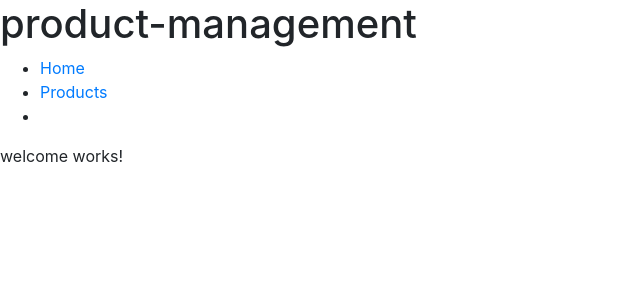
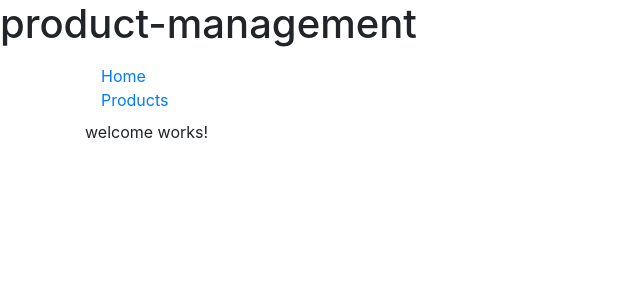
Before and after one commit to gahbnahs/angular-product-management, an Angular app: page /home in a window 1280 px wide. Shown: the top 300 px of the page, without its empty margins (0-640 px from the left). Built offline with nearby package versions, Linux system fonts and the light colour scheme.

Commit message:
updated app component with anchors

```diff
--- a/src/app/app.component.html
+++ b/src/app/app.component.html
@@ -1,13 +1,19 @@
 <h1>
   {{pageTitle}}
 </h1>
-
-<div>
-  <ul>
-    <li> <a routerLink="home">Home</a>  </li>
-    <li> <a routerLink="products">Products</a>  </li>
-    <li></li>
-  </ul>
+<div class="container">
+  <nav class="navbar navbar-default ">
+      <ul class="nav navbar-nav">
+              <li>
+                      <a routerLinkActive="active" routerLink="home">Home</a>
+                  </li>
+          <li>
+              <a routerLinkActive="active" routerLink="products">Products</a>
+          </li>
+          <!-- <li>
+              <a routerLinkActive="active" routerLink="/employees/create">Create</a>
+          </li> -->
+      </ul>
+    </nav>
+  <router-outlet></router-outlet>
 </div>
-
-<router-outlet></router-outlet>
```
